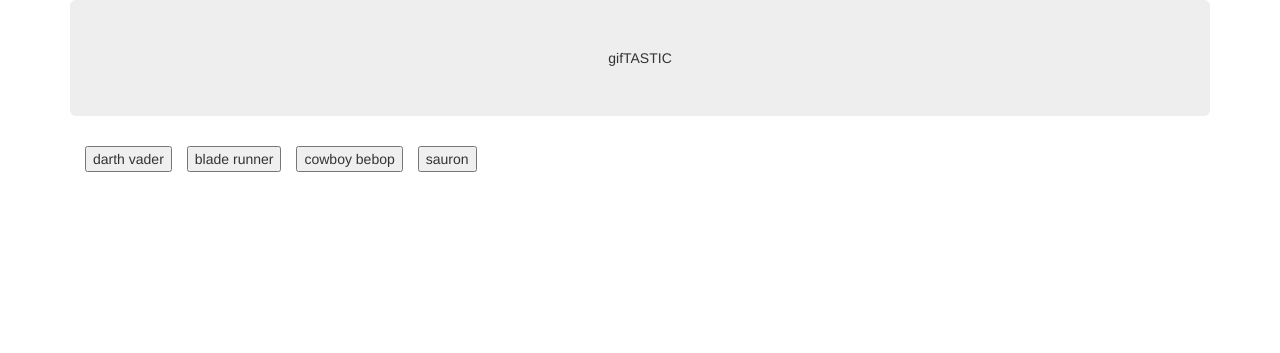
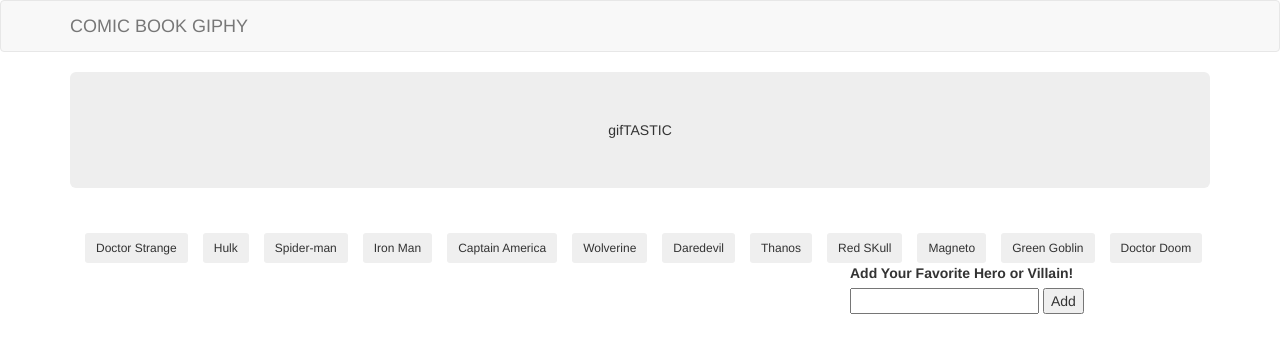
Before and after one commit to Warrehz/gifTASTIC, a PHP site: page /index.html in a window 1280 px wide. Shown: the top 353 px of the page. Run offline with PHP 8.4, Linux system fonts and the light colour scheme; some libraries are stand-ins or nearby versions.

Commit message:
working giphy generator, not styled

```diff
--- a/assets/css/style.css
+++ b/assets/css/style.css
@@ -1,9 +1,9 @@
 .buttonHolder {
   display: inline-block;
-  margin-left: 15px;
+  margin: 15px 0 0 15px;
 }
 
-.stillImage {
+.imageHolder {
   padding-left: 30px;
   float: left;
 }
--- a/assets/javascript/gifTASTIC.js
+++ b/assets/javascript/gifTASTIC.js
@@ -1,16 +1,18 @@
-var topics = ["darth vader", "blade runner", "cowboy bebop", "sauron"];
+var characters = ["Doctor Strange", "Hulk", "Spider-man", "Iron Man", "Captain America", "Wolverine", "Daredevil", "Thanos", "Red SKull", "Magneto", "Green Goblin", "Doctor Doom"];
 
-for (var i = 0; i < topics.length; i++) {
+function renderButtons() {
+
+  for (var i = 0; i < characters.length; i++) {
 
     var newDiv = $("<div>");
 
     var newButton = $("<button>");
 
-  newButton.attr("data-topic", topics[i]);
+    newButton.attr("data-topic", characters[i]);
 
-  newButton.attr("class", "button");
+    newButton.attr("class", "button btn btn-secondary btn-sm");
 
-  newButton.html(topics[i]);
+    newButton.html(characters[i]);
 
     newDiv.attr("class", "buttonHolder");
 
@@ -20,7 +22,11 @@ for (var i = 0; i < topics.length; i++) {
 
   }
 
-$(".button").on("click", function() {
+  characters = [];
+
+};
+
+$(document).on("click", ".button", function() {
 
   var q = $(this).data("topic");
 
@@ -35,13 +41,19 @@ $(".button").on("click", function() {
 
         var rating = results[i].rating;
 
-        var gifDiv = $("<div class='stillImage'>");
+        var gifDiv = $("<div class='imageHolder'>");
 
         var gifRating = $("<p>").text("Rating: " + rating);
 
-        var gifImage = $("<img>");
+        var gifImage = $("<img class='comicBookCharacterImage'>");
 
         gifImage.attr("src", results[i].images.fixed_height_still.url);
+
+        gifImage.attr("data-state", "still");
+
+        gifImage.attr("data-still", results[i].images.fixed_height_still.url);
+
+        gifImage.attr("data-animate", results[i].images.fixed_height.url);
 
         gifDiv.append(gifImage);
 
@@ -53,5 +65,48 @@ $(".button").on("click", function() {
 
     });
 
+});
+
+$(document).on("click", ".comicBookCharacterImage", function() {
+
+  var state = $(this).attr("data-state");
+
+  console.log(state);
+
+  if (state == "still") {
+
+    $(this).attr("src", $(this).data("animate"));
+    $(this).attr("data-state", "animate");
+
+  } else {
+
+    $(this).attr("src", $(this).data("still"));
+    $(this).attr("data-state", "still");
+
+  }
 
 });
+
+$("#addCharacter").on("click", function() {
+
+  var character = $("#character-input").val().trim();
+
+  if(character !== "") {
+
+    characters.push(character);
+
+  } else {
+
+    alert("You need to add something in the box!");
+
+  }
+
+  $("#character-input").val("");
+
+  renderButtons();
+
+  return false;
+
+});
+
+renderButtons();
--- a/index.html
+++ b/index.html
@@ -8,6 +8,18 @@
 </head>
 
 <body>
+
+  <nav class="navbar navbar-default">
+
+    <div class="container">
+
+      <div class="navbar-brand">
+        COMIC BOOK GIPHY
+      </div>
+
+    </div>
+
+  </nav>
 
   <div class="container">
 
@@ -28,10 +40,24 @@
 
     <div class="row">
 
-      <div class="col-xs-12">
+      <div class="col-xs-8">
 
         <div class="gif-area">
         </div>
+
+      </div>
+
+      <div class="col-xs-4">
+
+        <form>
+
+          <label>Add Your Favorite Hero or Villain!</label>
+
+          <input type="text" id="character-input">
+
+          <input id="addCharacter" type="submit" value="Add">
+
+        </form>
 
       </div>
 
```
Also changed, not shown: pausing-gifs.html (added, +44 -0 lines). Lines whose indentation alone changed are shown as unchanged.
